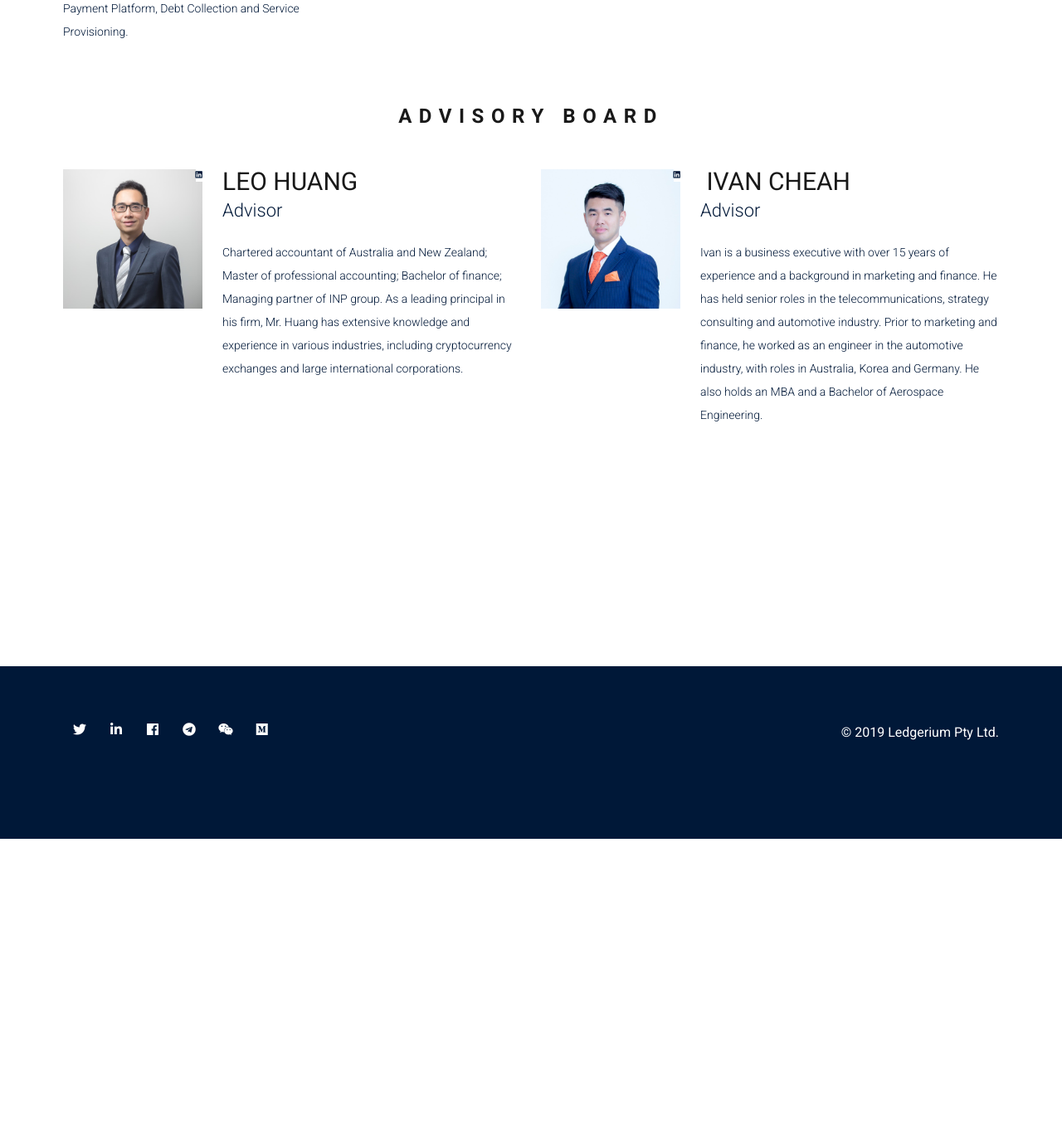
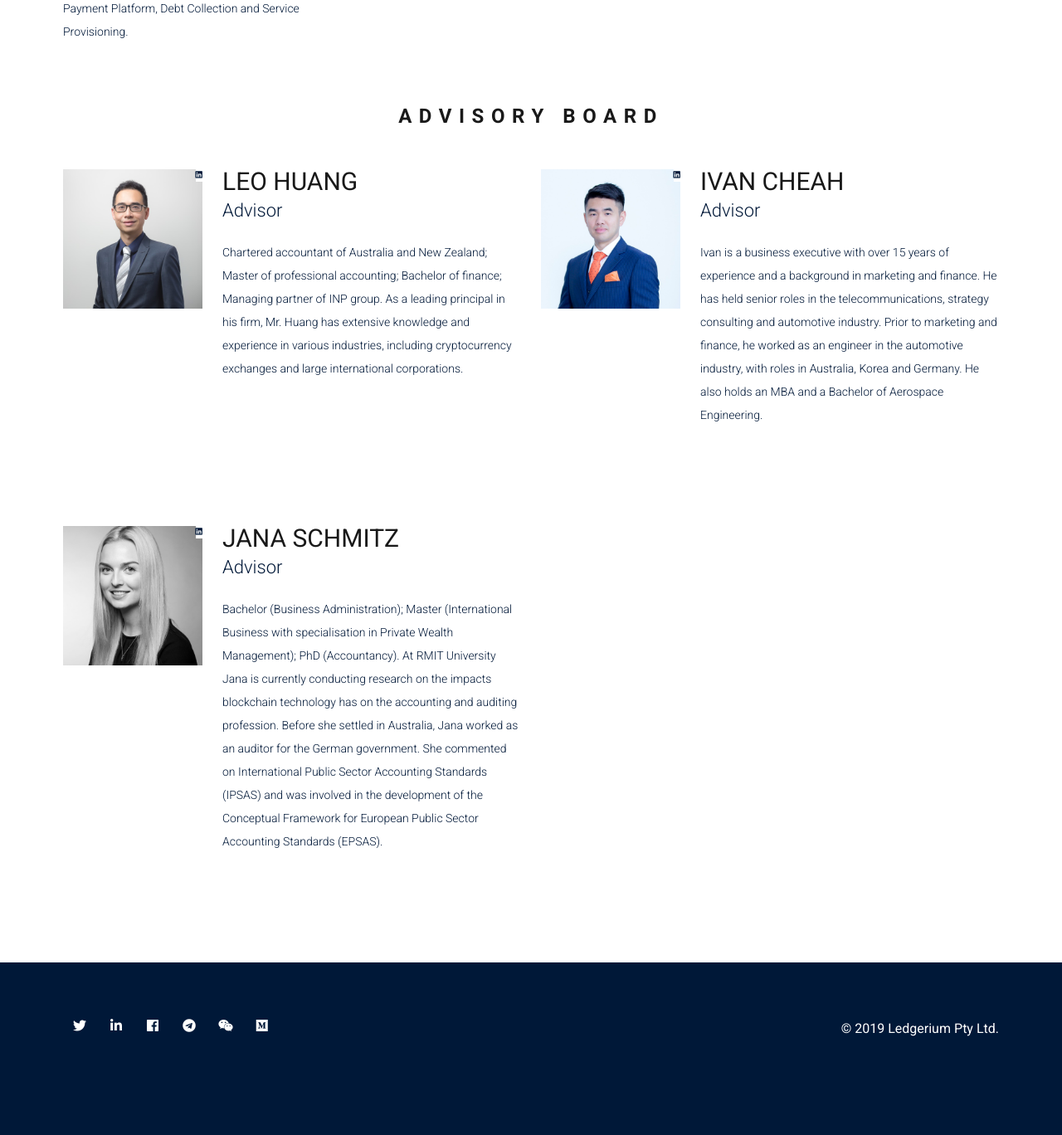
Before and after one commit to pson0001/ledgerium, a PHP site: page /about-us.php in a window 1280 px wide. Shown: the part 3272-4640 px from the top of the page at 83% size. Before the commit the page ends 4283 px from the top, so only its background shows below. Run offline with PHP 8.4, Linux system fonts and the light colour scheme; style sheets or scripts are compiled from the project's sources; some libraries are stand-ins or nearby versions.

Commit message:
Add in Jana, fix typo and styling

```diff
--- a/about-us.php
+++ b/about-us.php
@@ -216,7 +216,7 @@ various positions in Cisco, Intel & Philips. </p>
                     </figure>
                 </div>
                 <div class="column is-4 content">
-                    <h2 class="title"> IVAN CHEAH</h2>
+                    <h2 class="title">IVAN CHEAH</h2>
                     <h3 class="subtitle">Advisor</h3>
                     <p class="intro-para">Ivan is a business executive with over 15 years of experience and a
                         background in marketing and finance. He has held senior roles in
@@ -228,7 +228,31 @@ various positions in Cisco, Intel & Philips. </p>
                 <!-- /.column l -->
             </div>
 
-            <svg>
+            <section class="section is-small"></section>
+
+            <div class="columns is-desktop">
+                <div class="column is-2 photo-profile">
+                    <a target="_blank" href="https://www.linkedin.com/in/jana-schmitz-96847144/" class="social-icon">
+                        <i class="fab fa-linkedin"></i>
+                    </a>
+                    <figure class="image is-square">
+                      <img src="assets/images/Jana.jpg">
+                    </figure>
+                </div>
+                <div class="column is-4 content">
+                    <h2 class="title">JANA SCHMITZ</h2>
+                    <h3 class="subtitle">Advisor</h3>
+                    <p class="intro-para">Bachelor (Business Administration); Master (International
+                    Business with specialisation in Private Wealth Management); PhD (Accountancy).
+                    At RMIT University Jana is currently conducting research on the impacts blockchain
+                    technology has on the accounting and auditing profession. Before she settled in Australia,
+                    Jana worked as an auditor for the German government. She commented on International Public
+                    Sector Accounting Standards (IPSAS) and was involved in the development of the Conceptual
+                    Framework for European Public Sector Accounting Standards (EPSAS).</p>
+                </div>
+            </div>
+
+            <svg style="display:none;">
               <filter id="blue-tint" color-interpolation-filters="sRGB">
                 <feColorMatrix type="matrix"
                   values="0.44 0 0 0  0.00
--- a/contact-us.php
+++ b/contact-us.php
@@ -83,7 +83,7 @@
                         <div class="columns">
                             <div class="column is-4">
                                 <h3 class="subtitle mark">Address</h3>
-                                <p>Ground level East, 65 Southbank Blvd, Boulevard, VIC, 3006</p>
+                                <p>Ground Level East, 65 Southbank Blvd, Southbank, VIC, 3006</p>
                             </div>
                             <div class="column is-4">
                                 <h3 class="subtitle mark">Email</h3>
@@ -91,7 +91,7 @@
                             </div>
                             <div class="column is-4">
                                 <h3 class="subtitle mark">Phone</h3>
-                                <p>03 9005 5308</p>
+                                <p>+61 3 9005 5308</p>
                             </div>
                         </div>
                     </div>
```
Also changed, not shown: assets/images/Jana.jpg (added).
